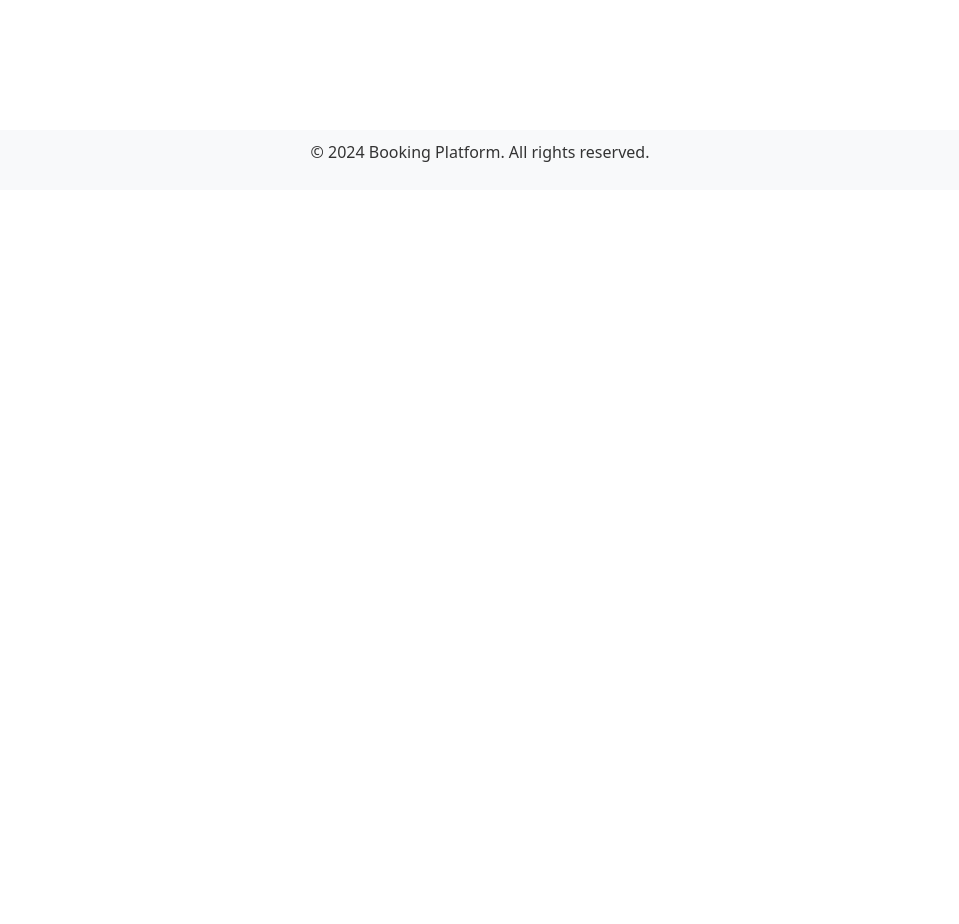
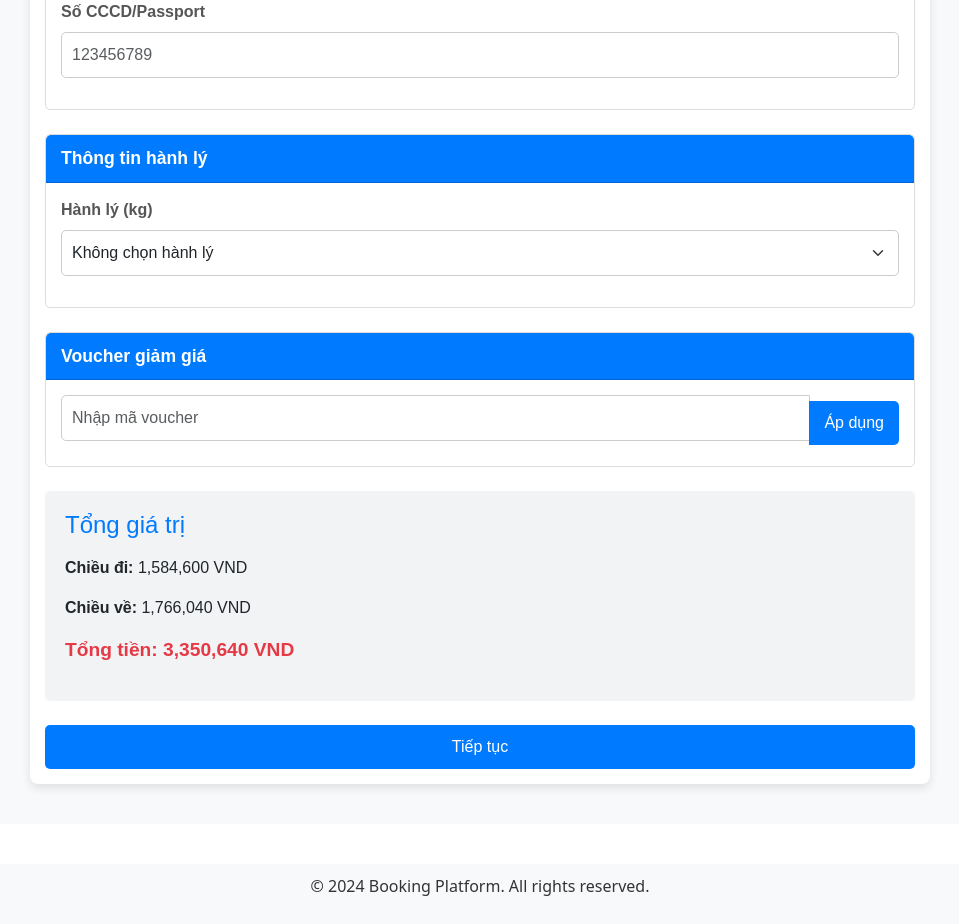
Before and after one commit to hoanghieu2385/Airline-Reservation-System, a React (Create React App) app in the folder frontend/: page /checkoutdetail in a window 1280 px wide. Shown: the part 600-1524 px from the top of the page, without its empty margins (160-1119 px from the left). Before the commit the page ends 800 px from the top, so only its background shows below. Built offline with nearby package versions, Linux system fonts and the light colour scheme.

Commit message:
chinh css

```diff
--- a/frontend/src/assets/css/Checkout.css
+++ b/frontend/src/assets/css/Checkout.css
@@ -1,12 +1,12 @@
-/* Định dạng chung */
-body {
+/* Toàn bộ CSS được giới hạn trong phạm vi của .checkout-page */
+.checkout-page {
+    /* Định dạng chung */
     font-family: Arial, sans-serif;
     background-color: #f8f9fa;
-    margin: 0;
-    padding: 0;
+    padding: 20px;
 }
 
-.container {
+.checkout-page .container {
     max-width: 900px;
     margin: 20px auto;
     padding: 15px;
@@ -15,27 +15,28 @@ body {
     box-shadow: 0px 4px 10px rgba(0, 0, 0, 0.1);
 }
 
-.text-center {
+.checkout-page .text-center {
     text-align: center;
 }
 
-.mb-3, .mb-4 {
+.checkout-page .mb-3,
+.checkout-page .mb-4 {
     margin-bottom: 1rem;
 }
 
 /* Header và thẻ section */
-h2 {
+.checkout-page h2 {
     color: #333;
 }
 
-.card {
+.checkout-page .card {
     margin-bottom: 20px;
     border: 1px solid #ddd;
     border-radius: 5px;
     overflow: hidden;
 }
 
-.card-header {
+.checkout-page .card-header {
     background-color: #007bff;
     color: white;
     padding: 10px 15px;
@@ -43,35 +44,36 @@ h2 {
     font-weight: bold;
 }
 
-.card-body {
+.checkout-page .card-body {
     padding: 15px;
 }
 
-.summary-box {
+.checkout-page .summary-box {
     background: #f1f3f5;
     padding: 20px;
     border-radius: 5px;
     margin-bottom: 20px;
 }
 
-.summary-box h4 {
+.checkout-page .summary-box h4 {
     margin-bottom: 15px;
     color: #007bff;
 }
 
-.total-price {
+.checkout-page .total-price {
     font-size: 1.2rem;
     font-weight: bold;
     color: #e63946;
 }
 
 /* Form và button */
-.form-label {
+.checkout-page .form-label {
     font-weight: bold;
     color: #555;
 }
 
-.form-control, .form-select {
+.checkout-page .form-control,
+.checkout-page .form-select {
     width: 100%;
     padding: 10px;
     margin-bottom: 10px;
@@ -79,20 +81,20 @@ h2 {
     border-radius: 5px;
 }
 
-.input-group {
+.checkout-page .input-group {
     display: flex;
     align-items: center;
 }
 
-.input-group .form-control {
+.checkout-page .input-group .form-control {
     flex: 1;
 }
 
-.input-group .btn {
+.checkout-page .input-group .btn {
     margin-left: 10px;
 }
 
-.btn {
+.checkout-page .btn {
     padding: 10px 15px;
     border: none;
     border-radius: 5px;
@@ -100,27 +102,27 @@ h2 {
     font-size: 1rem;
 }
 
-.btn-primary {
+.checkout-page .btn-primary {
     background-color: #007bff;
     color: white;
     transition: background-color 0.3s;
 }
 
-.btn-primary:hover {
+.checkout-page .btn-primary:hover {
     background-color: #0056b3;
 }
 
-.w-100 {
+.checkout-page .w-100 {
     width: 100%;
 }
 
 /* Responsive */
 @media (max-width: 768px) {
-    .card-body .row {
+    .checkout-page .card-body .row {
         flex-direction: column;
     }
 
-    .summary-box {
+    .checkout-page .summary-box {
         text-align: center;
     }
 }
--- a/frontend/src/pages/client/Checkout.js
+++ b/frontend/src/pages/client/Checkout.js
@@ -4,11 +4,12 @@ import '../../assets/css/Checkout.css';
 
 const Checkout = () => {
     return (
+        <div className="checkout-page">
             <div className="container">
                 <h2 className="text-center mb-4">Đặt Vé Máy Bay</h2>
 
                 {/* Thông tin chuyến bay */}
-            <section className="card">
+                <section className="card mb-4">
                     <div className="card-header">Thông tin chuyến bay</div>
                     <div className="card-body">
                         <div className="row">
@@ -29,24 +30,34 @@ const Checkout = () => {
                 </section>
 
                 {/* Thông tin hành khách */}
-            <section className="card">
+                <section className="card mb-4">
                     <div className="card-header">Thông tin hành khách</div>
                     <div className="card-body">
                         <form>
                             <div className="mb-3">
                                 <label htmlFor="fullname" className="form-label">Họ và tên</label>
-                            <input type="text" className="form-control" id="fullname" placeholder="Nguyễn Văn A" />
+                                <input
+                                    type="text"
+                                    className="form-control"
+                                    id="fullname"
+                                    placeholder="Nguyễn Văn A"
+                                />
                             </div>
                             <div className="mb-3">
                                 <label htmlFor="idNumber" className="form-label">Số CCCD/Passport</label>
-                            <input type="text" className="form-control" id="idNumber" placeholder="123456789" />
+                                <input
+                                    type="text"
+                                    className="form-control"
+                                    id="idNumber"
+                                    placeholder="123456789"
+                                />
                             </div>
                         </form>
                     </div>
                 </section>
 
                 {/* Thông tin hành lý */}
-            <section className="card">
+                <section className="card mb-4">
                     <div className="card-header">Thông tin hành lý</div>
                     <div className="card-body">
                         <form>
@@ -63,12 +74,16 @@ const Checkout = () => {
                 </section>
 
                 {/* Voucher giảm giá */}
-            <section className="card">
+                <section className="card mb-4">
                     <div className="card-header">Voucher giảm giá</div>
                     <div className="card-body">
                         <form>
                             <div className="input-group">
-                            <input type="text" className="form-control" placeholder="Nhập mã voucher" />
+                                <input
+                                    type="text"
+                                    className="form-control"
+                                    placeholder="Nhập mã voucher"
+                                />
                                 <button className="btn btn-primary">Áp dụng</button>
                             </div>
                         </form>
@@ -76,14 +91,16 @@ const Checkout = () => {
                 </section>
 
                 {/* Tổng kết */}
-            <section className="summary-box">
-                <h4>Tổng giá trị</h4>
+                <section className="summary-box mb-4">
+                    <h4 className="mb-3">Tổng giá trị</h4>
                     <p><b>Chiều đi:</b> 1,584,600 VND</p>
                     <p><b>Chiều về:</b> 1,766,040 VND</p>
                     <p className="total-price">Tổng tiền: 3,350,640 VND</p>
                 </section>
 
+                {/* Nút tiếp tục */}
                 <button className="btn btn-primary w-100">Tiếp tục</button>
+            </div>
         </div>
     );
 };
--- a/frontend/src/routes/ClientRoutes.js
+++ b/frontend/src/routes/ClientRoutes.js
@@ -4,6 +4,7 @@ import { Route, Routes } from "react-router-dom";
 import HomePage from "../pages/client/HomePage";
 import PrivacyPolicy from "../pages/client/PrivacyPolicy";
 import TermsAndConditions from "../pages/client/TermsAndConditions";
+import Checkout from "../pages/client/Checkout";
 import ClientLayout from "../layouts/ClientLayout";
 
 function ClientRoutes() {
@@ -13,6 +14,7 @@ function ClientRoutes() {
                 <Route path="/" element={<HomePage />} />
                 <Route path="/privacy" element={<PrivacyPolicy />} />
                 <Route path="/terms" element={<TermsAndConditions />} />
+                <Route path="/checkoutdetail" element={<Checkout />} />
             </Routes>
         </ClientLayout>
     );
```
Lines whose indentation alone changed are shown as unchanged.
